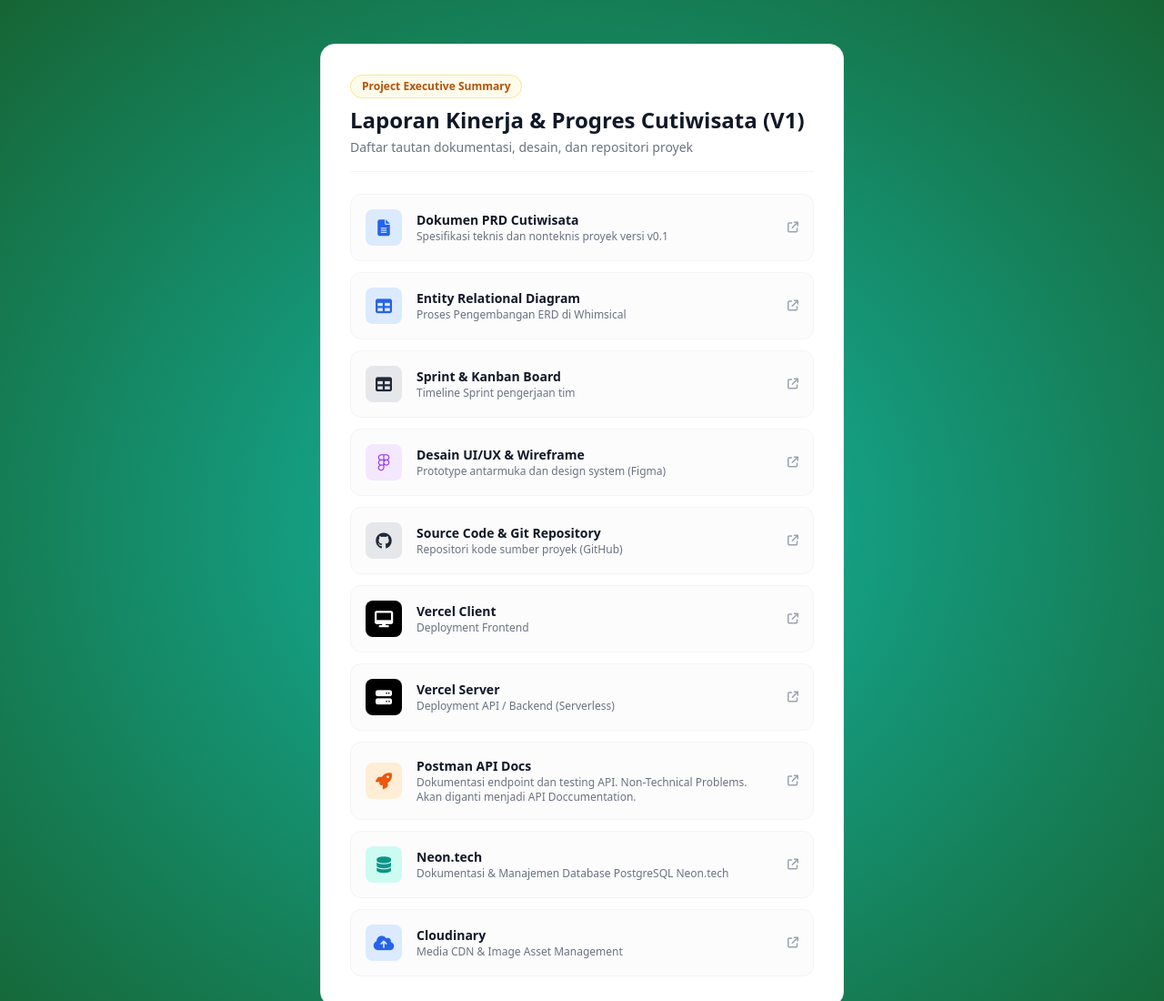
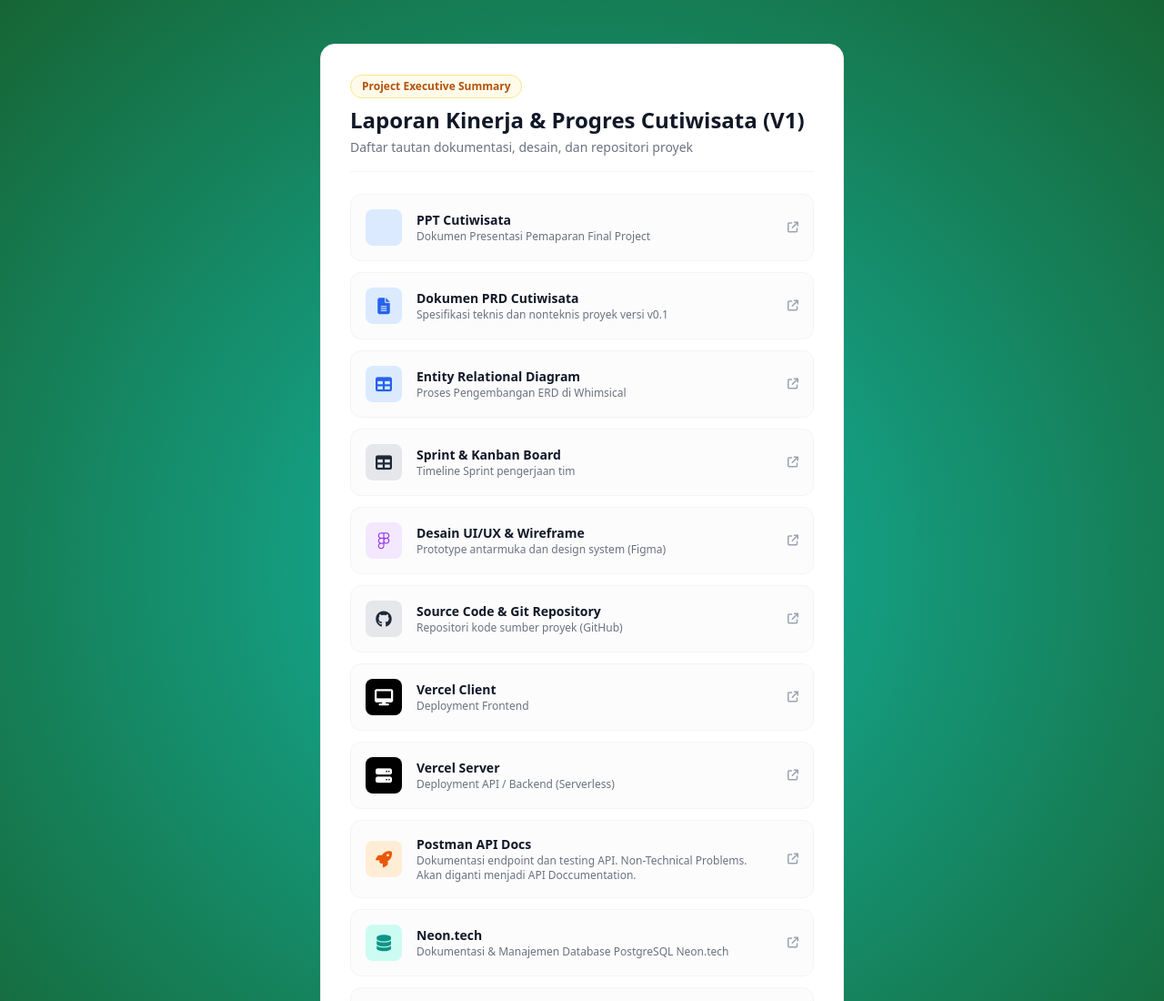
Before and after one commit to imnurdin173/cutiwisata, a plain HTML site: page docs/index.html in a window 1280 px wide. Shown: the top 1100 px of the page at 91% size. Drawn offline with nearby package versions, Linux system fonts and the light colour scheme.

Commit message:
init docs ...

```diff
--- a/docs/index.html
+++ b/docs/index.html
@@ -21,6 +21,19 @@
     </div>
 
     <div class="space-y-3">
+
+            <!-- File Presentasi -->
+      <a href="https://canva.link/4ic9r7037oaqw4n" target="_blank" rel="noopener noreferrer"
+         class="flex items-center gap-4 p-4 rounded-xl border border-gray-100 bg-gray-50/50 hover:bg-amber-50 hover:border-amber-200 transition group">
+        <div class="w-10 h-10 rounded-lg bg-blue-100 text-blue-600 flex items-center justify-center text-lg shrink-0">
+          <i class="fa-solid fa-presentation-screen"></i>
+        </div>
+        <div class="flex-1">
+          <h2 class="text-sm font-bold text-gray-900 group-hover:text-amber-700">PPT Cutiwisata</h2>
+          <p class="text-xs text-gray-500">Dokumen Presentasi Pemaparan Final Project</p>
+        </div>
+        <i class="fa-solid fa-arrow-up-right-from-square text-xs text-gray-400 group-hover:text-amber-600"></i>
+      </a>
 
       <!-- Dokumen PRD -->
       <a href="https://docs.google.com/document/d/1zPaI6vMqhWaT_H9HcNW_CiI8anj-mVyO8Ea71R2QSc8/edit?usp=sharing" target="_blank" rel="noopener noreferrer"
```
